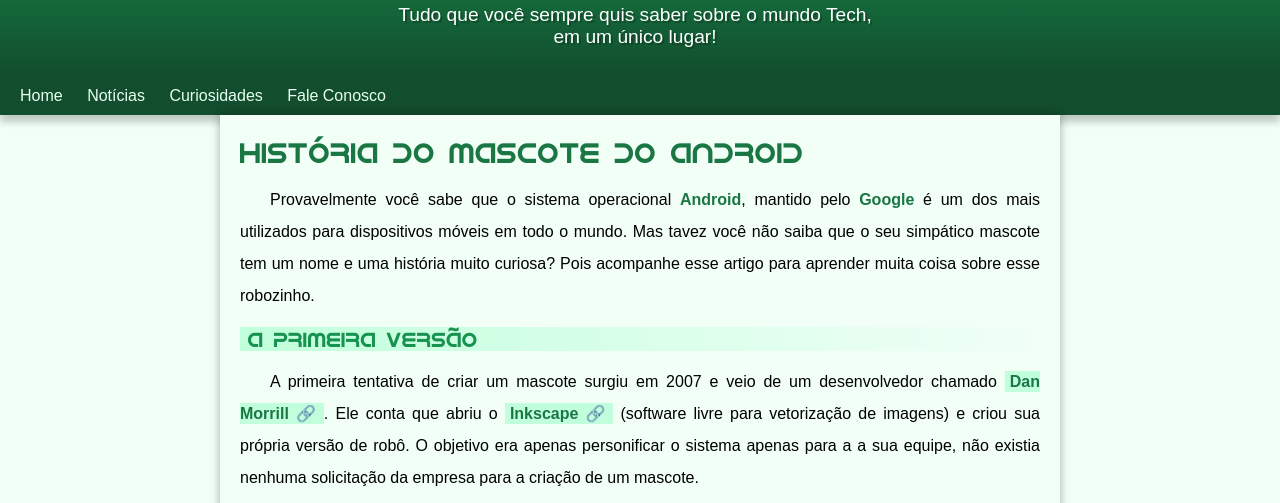
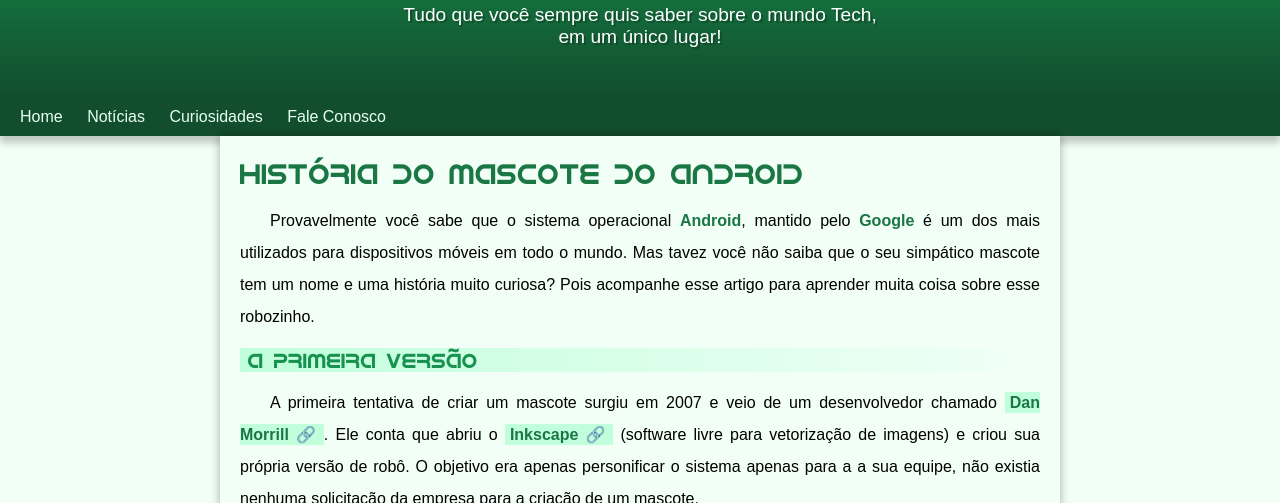
Before and after one commit to furlan-marcos/projeto-android, a plain HTML site: page index.html in a window 1280 px wide. Shown: the part 113-616 px from the top of the page. Drawn offline with Linux system fonts and the light colour scheme.

Commit message:
ajustes no paragrafo do header

```diff
--- a/style/style.css
+++ b/style/style.css
@@ -55,10 +55,11 @@ header > p {
     font-family: var(--fonte-padrao);
     font-size: 1.2em;
     color: white;
+    max-width: 500px;
     padding-right: 10px;
-    max-width: 500px;
+    padding-left: 10px;
+    padding-bottom: 50px;
     margin: auto;
-    padding-bottom: 20px;
     text-shadow: 2px 2px 0px #0000003a;
 }
 
```
